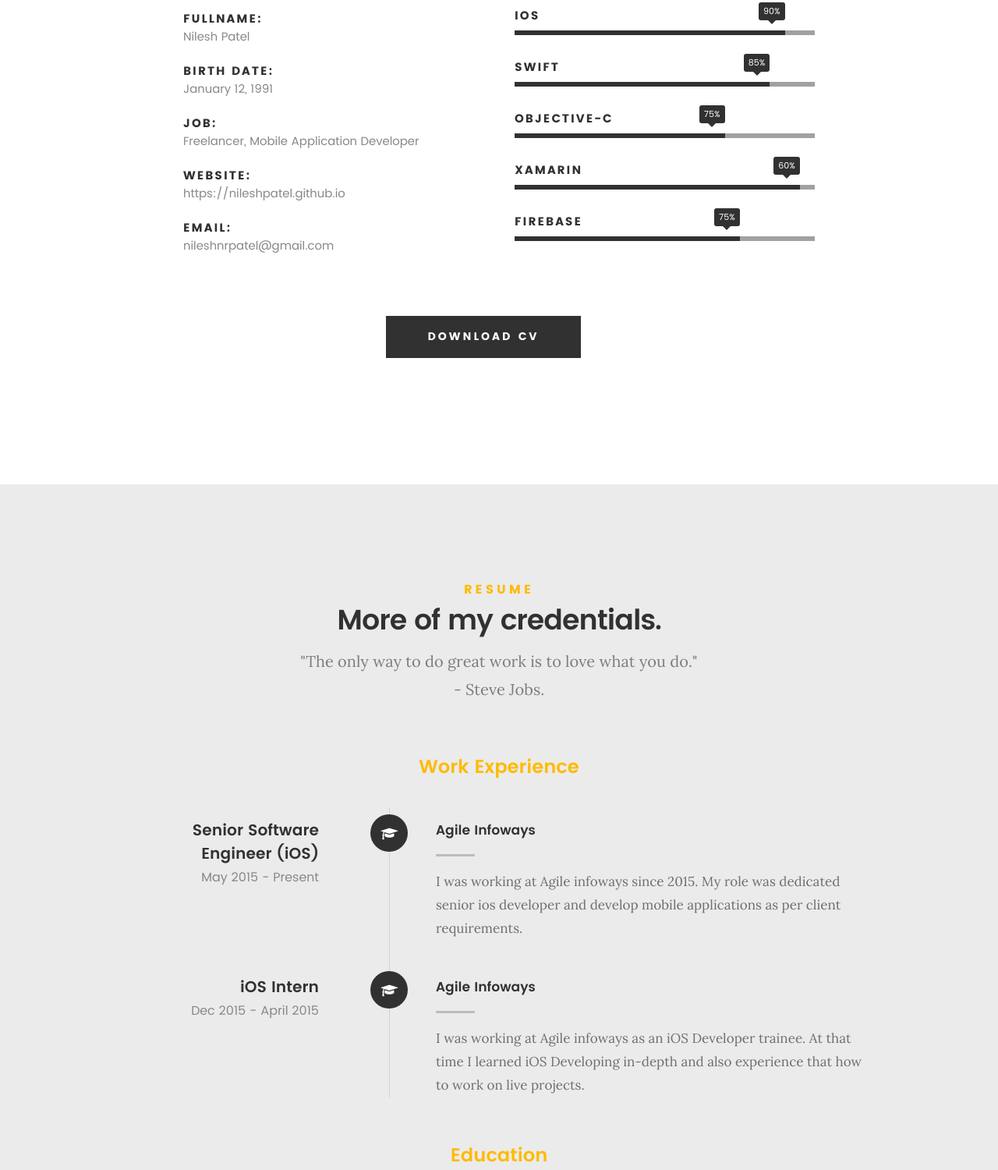
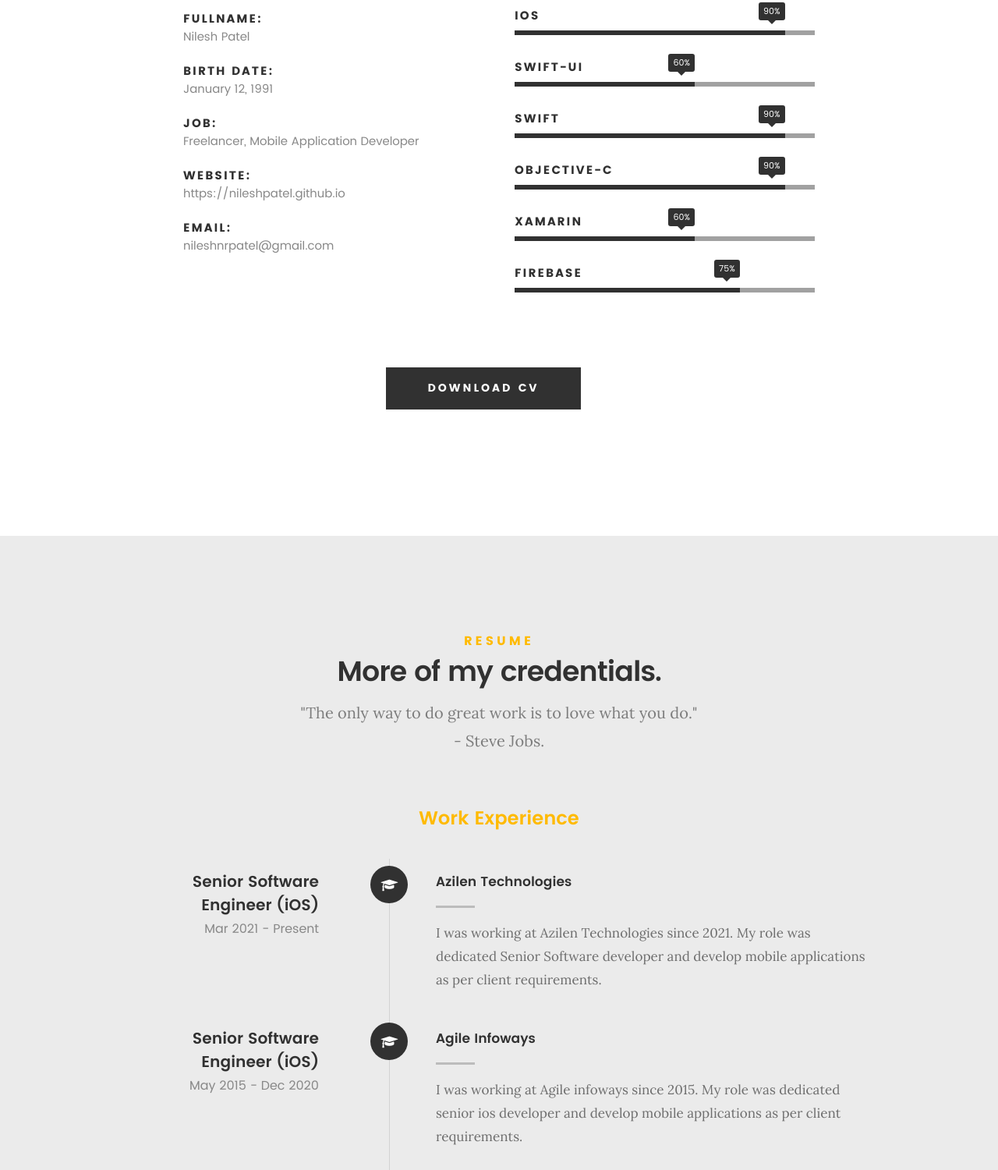
Before and after one commit to NileshPatel-iOS/nileshpatel-ios.github.io, a plain HTML site: page index.html in a window 1280 px wide. Shown: the part 1400-2900 px from the top of the page at 78% size. Drawn offline with Linux system fonts and the light colour scheme; files whose address does not match are found by name.

Commit message:
update work exp and skill details

```diff
--- a/index.html
+++ b/index.html
@@ -160,15 +160,19 @@
 				   	<strong>iOS</strong>
 				   </li>
 				   <li>
-				   	<div class="progress percent85"><span>85%</span></div>
-				   	<strong>SWIFT</strong>
+				   	<div class="progress percent60"><span>60%</span></div>
+				   	<strong>SWIFT-UI</strong>
 				   </li>
 				   <li>
-				   	<div class="progress percent70"><span>75%</span></div>
+					<div class="progress percent90"><span>90%</span></div>
+					<strong>SWIFT</strong>
+				   </li>
+				   <li>
+				   	<div class="progress percent90"><span>90%</span></div>
 				   	<strong>OBJECTIVE-C</strong>
 				   </li>
 				   <li>
-				   	<div class="progress percent95"><span>60%</span></div>
+				   	<div class="progress percent60"><span>60%</span></div>
 				   	<strong>XAMARIN</strong>
 				   </li>
 				   <li>
@@ -218,6 +222,24 @@
 
    			<div class="timeline-wrap">
 
+				<div class="timeline-block">
+
+					<div class="timeline-ico">
+						<i class="fa fa-graduation-cap"></i>
+					</div>
+
+					<div class="timeline-header">
+						<h3>Senior Software Engineer (iOS)</h3>
+						<p>Mar 2021 - Present</p>
+					</div>
+
+					<div class="timeline-content">
+						<h4>Azilen Technologies</h4>
+						<p>I was working at Azilen Technologies since 2021. My role was dedicated Senior Software developer and develop mobile applications as per client requirements.</p>
+					</div>
+
+				</div> <!-- /timeline-block -->
+
    				<div class="timeline-block">
 
 	   				<div class="timeline-ico">
@@ -226,7 +248,7 @@
 
 	   				<div class="timeline-header">
 	   					<h3>Senior Software Engineer (iOS)</h3>
-	   					<p>May 2015 - Present</p>
+	   					<p>May 2015 - Dec 2020</p>
 	   				</div>
 
 	   				<div class="timeline-content">
```
